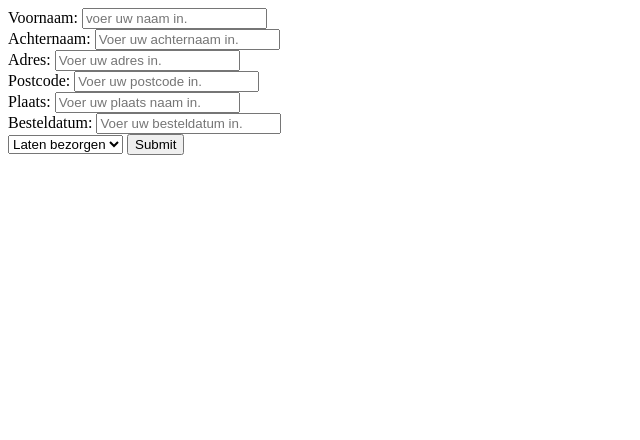
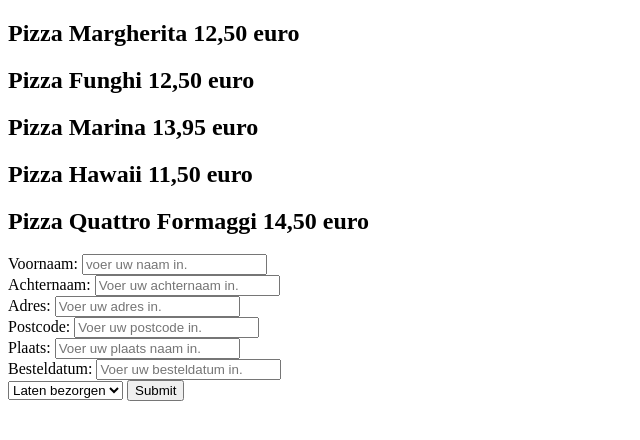
Before and after one commit to TamasssH/OpdrBestellijst, a PHP site: page / in a window 1280 px wide. Shown: the top 440 px of the page, without its empty margins (0-640 px from the left). Run offline with PHP 8.4, Linux system fonts and the light colour scheme.

Commit message:
alles in divs geplaatst + bestellijst

```diff
--- a/index.php
+++ b/index.php
@@ -7,6 +7,18 @@
     <title>Pizzeria Pizzer di sog</title>
 </head>
 <body>
+
+    <div class="bestelLijst">
+
+        <h2>Pizza Margherita <span>12,50 euro</span></h2>
+        <h2>Pizza Funghi <span>12,50 euro</span></h2>
+        <h2>Pizza Marina <span>13,95 euro</span></h2>
+        <h2>Pizza Hawaii <span>11,50 euro</span></h2>
+        <h2>Pizza Quattro Formaggi <span>14,50 euro</span></h2>
+
+    </div>
+
+    <div class="Form">
 
         <form action="" method="post">
 
@@ -36,12 +48,10 @@
             </select>
 
             <input type="submit">
-
 </form>
+    </div>
 
     <?php
-
-
 
     ?>
 </body>
```
Lines whose indentation alone changed are shown as unchanged.
